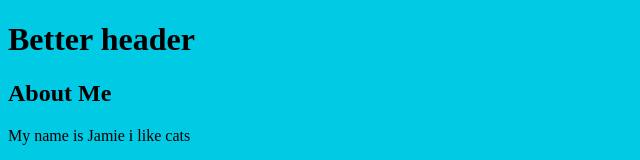
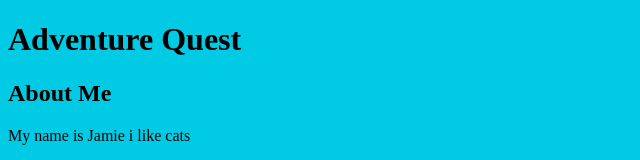
Before and after one commit to JamieJackson23/tutorials, a plain HTML site: page index.html in a window 1280 px wide. Shown: the top 160 px of the page, without its empty margins (0-640 px from the left). Drawn offline with Linux system fonts and the light colour scheme.

Commit message:
Revert "Added another file and amended commit"
This reverts commit 6b024f9ccdb939f484f5cf5180f994a648c918a1.

```diff
--- a/index.html
+++ b/index.html
@@ -10,7 +10,7 @@
 <body>
 
     <header>
-        <h1>Better header</h1>
+        <h1>Adventure Quest</h1>
     </header>
 
     <div class="container">
```
